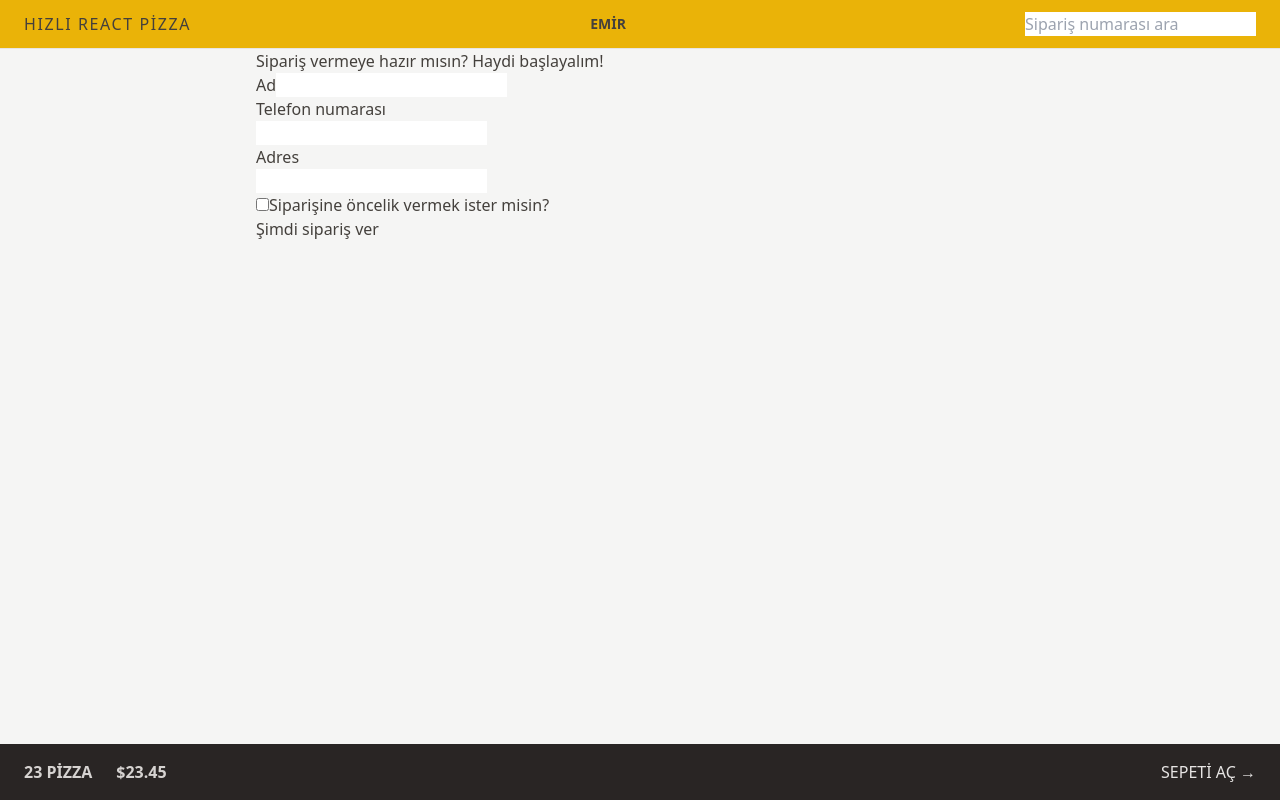
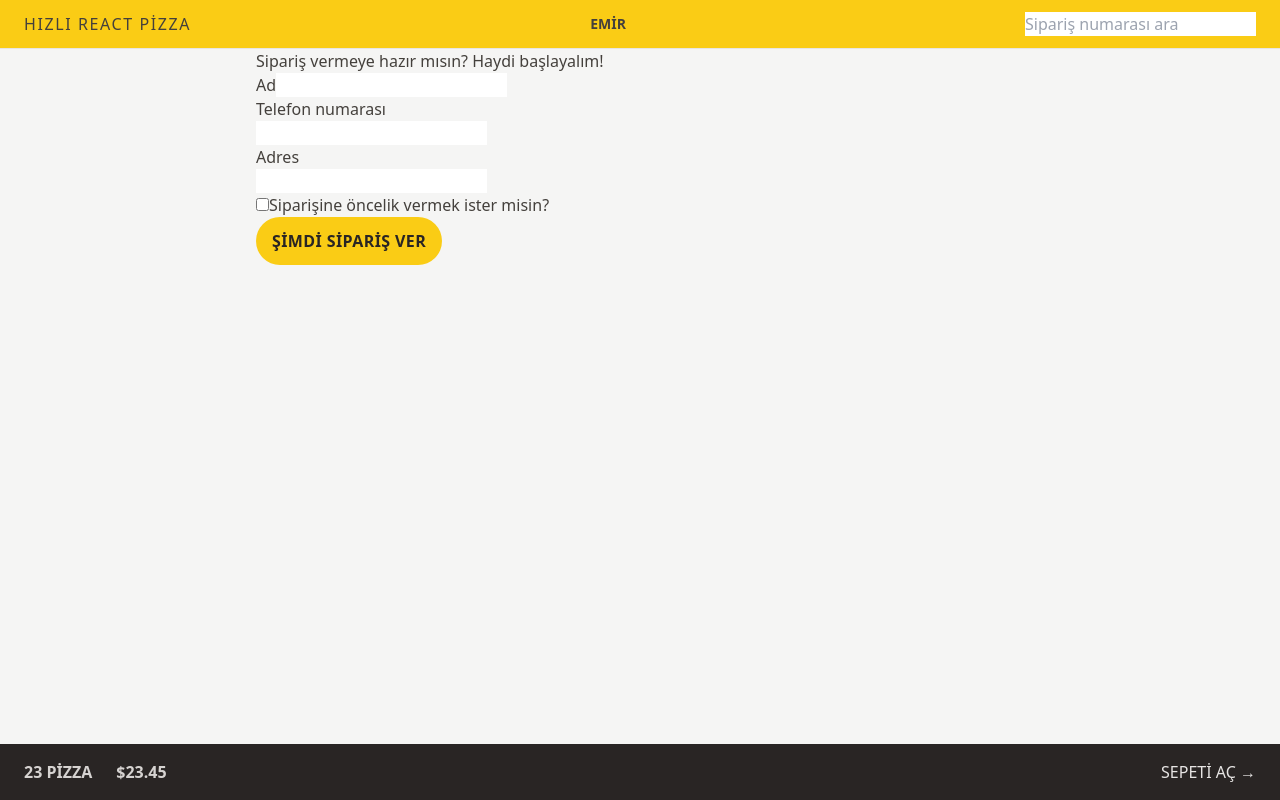
Before and after one commit to Emirkcgl/pizza-react, a React (Vite) app: page /order/new in a window 1280 px wide. Built offline with nearby package versions, Linux system fonts and the light colour scheme.

Commit message:
Styling Buttons: Element States and Transitions

```diff
--- a/src/UI/Header.jsx
+++ b/src/UI/Header.jsx
@@ -3,7 +3,7 @@
 import Username from "../features/user/Username";
 function Header() {
   return (
-    <header className="flex items-center justify-between border-b border-stone-200 bg-yellow-500 px-4 py-3 uppercase sm:px-6">
+    <header className="flex items-center justify-between border-b border-stone-200 bg-yellow-400 px-4 py-3 uppercase sm:px-6">
       <Link to="/" className="tracking-widest">
         Hızlı React Pizza
       </Link>
--- a/src/features/cart/Cart.jsx
+++ b/src/features/cart/Cart.jsx
@@ -1,23 +1,23 @@
-import { Link } from 'react-router-dom';
+import { Link } from "react-router-dom";
 
 const fakeCart = [
   {
     pizzaId: 12,
-    name: 'Akdeniz',
+    name: "Akdeniz",
     quantity: 2,
     unitPrice: 16,
     totalPrice: 32,
   },
   {
     pizzaId: 6,
-    name: 'Sebzeli',
+    name: "Sebzeli",
     quantity: 1,
     unitPrice: 13,
     totalPrice: 13,
   },
   {
     pizzaId: 11,
-    name: 'Ispanaklı ve Mantarlı',
+    name: "Ispanaklı ve Mantarlı",
     quantity: 1,
     unitPrice: 15,
     totalPrice: 15,
@@ -28,8 +28,10 @@
   const cart = fakeCart;
 
   return (
-    <div>
-      <Link to="/menu">&larr; Menüye dön</Link>
+    <div className="">
+      <Link to="/menu" className="text-sm text-blue-500 hover:text-blue-600 hover:underline">
+        &larr; Menüye dön
+      </Link>
 
       <h2>%NAME%, sepetin</h2>
 
--- a/src/features/order/CreateOrder.jsx
+++ b/src/features/order/CreateOrder.jsx
@@ -76,7 +76,12 @@
 
         <div>
           <input type="hidden" name="cart" value={JSON.stringify(cart)} />
-          <button disabled={isSubmitting}>{isSubmitting ? "Sipariş veriliyor..." : "Şimdi sipariş ver"}</button>
+          <button
+            className="inline-block rounded-full bg-yellow-400 px-4 py-3 font-semibold uppercase tracking-wide text-stone-800 transition-colors duration-300 hover:bg-yellow-300 focus:bg-yellow-300 focus:outline-none focus:ring focus:ring-yellow-300 focus:ring-offset-2 disabled:cursor-not-allowed"
+            disabled={isSubmitting}
+          >
+            {isSubmitting ? "Sipariş veriliyor..." : "Şimdi sipariş ver"}
+          </button>
         </div>
       </Form>
     </div>
```
